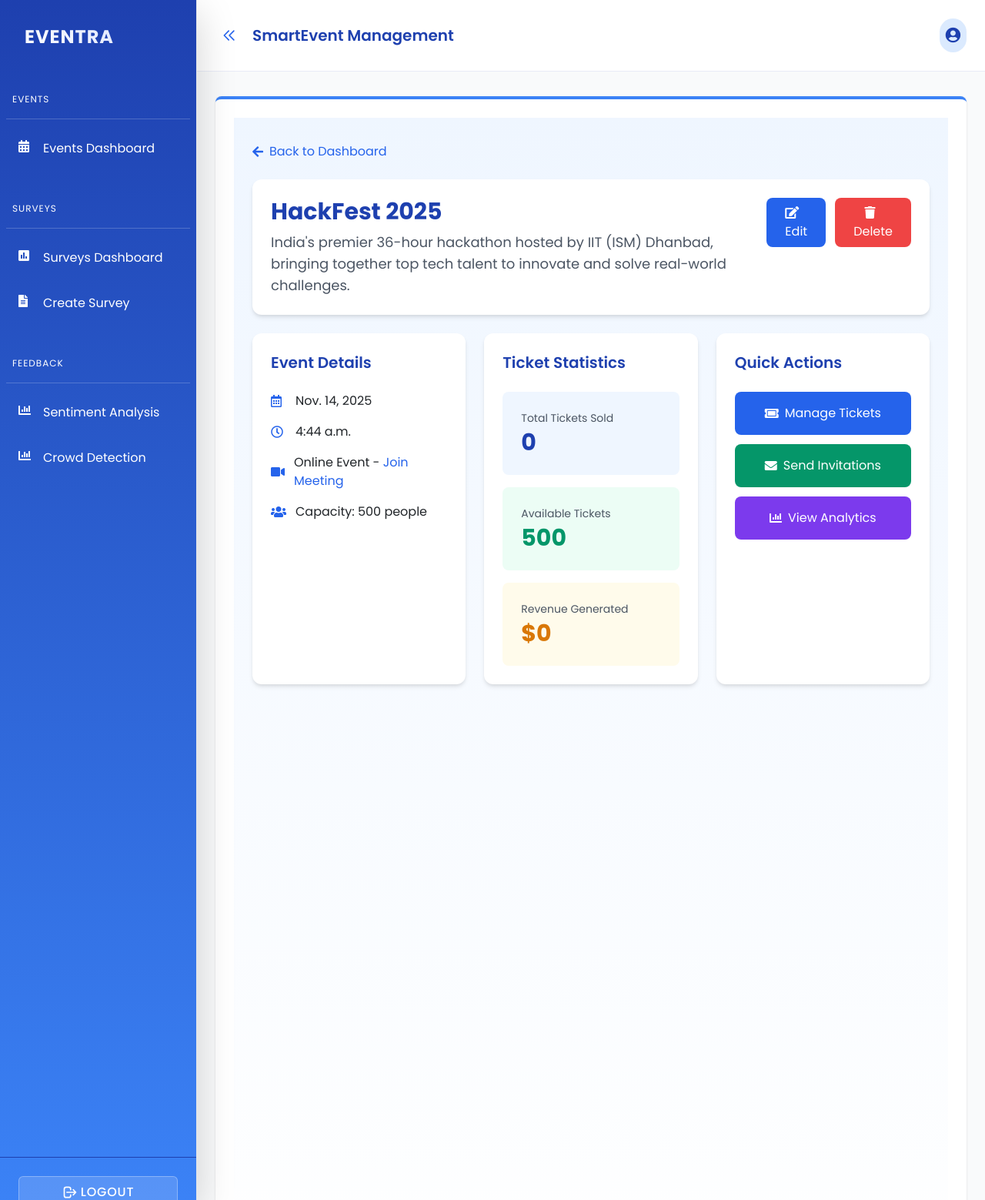
After one commit to gitone912/parasite_hackfest, a Django app: page /event/1/ in a window 1280 px wide. The commit adds this page. Shown: the whole page at 77% size. Run offline with Django 4.2, Linux system fonts and the light colour scheme; a user stored in the database is signed in; data comes from the database, SQL or seed files in the repository; both versions use the stored data as it was after the commit; some libraries are stand-ins or nearby versions.

Commit message:
event details

```diff
--- a/app/urls.py
+++ b/app/urls.py
@@ -33,5 +33,6 @@ urlpatterns = [
     path('analyze-sentiment/<int:feedback_id>/', views.analyze_sentiment, name='analyze_sentiment'),
     path('perform_sentiment_analysis/<int:feedback_id>/', views.perform_sentiment_analysis, name='perform_sentiment_analysis'),
     path('crowd-detection/', views.crowdDetection, name='crowd_detection'),
+    path('event/<int:event_id>/', views.event_details, name='event_details'),
 
 ]
--- a/app/views.py
+++ b/app/views.py
@@ -479,3 +479,8 @@ def perform_sentiment_analysis(request, feedback_id):
 @login_required(login_url='/login')
 def crowdDetection(request):
     return render(request, 'crowdDetection.html')
+
+@login_required(login_url='/login')
+def event_details(request, event_id):
+    event = get_object_or_404(Event, id=event_id, created_by=request.user)
+    return render(request, 'event_details.html', {'event': event})
--- a/templates/dashboard.html
+++ b/templates/dashboard.html
@@ -127,6 +127,7 @@
                 </div>
 
                 <div class="p-6">
+                    <a href="{% url 'event_details' event.id %}" class="block">
                         <h2 class="text-xl font-semibold mb-2 text-blue-800">{{ event.title }}</h2>
                         <p class="text-gray-600 mb-4 line-clamp-2">{{ event.description }}</p>
 
@@ -154,6 +155,7 @@
                                 <span>Capacity: {{ event.capacity }} people</span>
                             </div>
                         </div>
+                    </a>
                 </div>
             </div>
             {% empty %}
--- /dev/null
+++ b/templates/event_details.html
@@ -0,0 +1,142 @@
+{% extends 'home.html' %}
+{% block title %}{{ event.title }} - Event Details{% endblock %}
+
+{% block body %}
+<div class="bg-gradient-to-b from-blue-50 to-white min-h-screen py-8">
+    <div class="container mx-auto px-4">
+        <!-- Back Button -->
+        <a href="{% url 'dashboard' %}?type=events" class="inline-flex items-center text-blue-600 mb-6 hover:text-blue-700">
+            <i class="fas fa-arrow-left mr-2"></i>
+            Back to Dashboard
+        </a>
+
+        <!-- Event Header -->
+        <div class="bg-white rounded-xl shadow-md p-6 mb-6">
+            <div class="flex justify-between items-start">
+                <div>
+                    <h1 class="text-3xl font-bold text-blue-800 mb-2">{{ event.title }}</h1>
+                    <p class="text-gray-600 text-lg">{{ event.description }}</p>
+                </div>
+                <div class="flex space-x-3">
+                    <a href="{% url 'edit_event' event.id %}" class="bg-blue-600 text-white px-4 py-2 rounded-lg hover:bg-blue-700 transition-all">
+                        <i class="fas fa-edit mr-2"></i>Edit
+                    </a>
+                    <button onclick="confirmDelete('{{ event.id }}')" class="bg-red-500 text-white px-4 py-2 rounded-lg hover:bg-red-600 transition-all">
+                        <i class="fas fa-trash mr-2"></i>Delete
+                    </button>
+                </div>
+            </div>
+        </div>
+
+        <!-- Event Details Grid -->
+        <div class="grid grid-cols-1 md:grid-cols-3 gap-6">
+            <!-- Basic Information -->
+            <div class="bg-white rounded-xl shadow-md p-6">
+                <h2 class="text-xl font-semibold mb-4 text-blue-800">Event Details</h2>
+                <div class="space-y-4">
+                    <div class="flex items-center">
+                        <i class="far fa-calendar-alt w-6 text-blue-600"></i>
+                        <span class="ml-2">{{ event.date }}</span>
+                    </div>
+                    <div class="flex items-center">
+                        <i class="far fa-clock w-6 text-blue-600"></i>
+                        <span class="ml-2">{{ event.time }}</span>
+                    </div>
+                    <div class="flex items-center">
+                        <i class="fas {% if event.event_type == 'online' %}fa-video{% else %}fa-map-marker-alt{% endif %} w-6 text-blue-600"></i>
+                        <span class="ml-2">
+                            {% if event.event_type == 'online' %}
+                                Online Event - <a href="{{ event.meeting_link }}" class="text-blue-600 hover:underline" target="_blank">Join Meeting</a>
+                            {% else %}
+                                {{ event.location }}
+                            {% endif %}
+                        </span>
+                    </div>
+                    <div class="flex items-center">
+                        <i class="fas fa-users w-6 text-blue-600"></i>
+                        <span class="ml-2">Capacity: {{ event.capacity }} people</span>
+                    </div>
+                </div>
+            </div>
+
+            <!-- Ticket Statistics -->
+            <div class="bg-white rounded-xl shadow-md p-6">
+                <h2 class="text-xl font-semibold mb-4 text-blue-800">Ticket Statistics</h2>
+                <div class="space-y-4">
+                    <div class="bg-blue-50 p-4 rounded-lg">
+                        <div class="text-sm text-gray-600 mb-1">Total Tickets Sold</div>
+                        <div class="text-3xl font-bold text-blue-800">0</div>
+                    </div>
+                    <div class="bg-green-50 p-4 rounded-lg">
+                        <div class="text-sm text-gray-600 mb-1">Available Tickets</div>
+                        <div class="text-3xl font-bold text-green-600">{{ event.capacity }}</div>
+                    </div>
+                    <div class="bg-yellow-50 p-4 rounded-lg">
+                        <div class="text-sm text-gray-600 mb-1">Revenue Generated</div>
+                        <div class="text-3xl font-bold text-yellow-600">$0</div>
+                    </div>
+                </div>
+            </div>
+
+            <!-- Quick Actions -->
+            <div class="bg-white rounded-xl shadow-md p-6">
+                <h2 class="text-xl font-semibold mb-4 text-blue-800">Quick Actions</h2>
+                <div class="space-y-3">
+                    <button class="w-full bg-blue-600 text-white px-4 py-3 rounded-lg hover:bg-blue-700 transition-all flex items-center justify-center">
+                        <i class="fas fa-ticket-alt mr-2"></i>
+                        Manage Tickets
+                    </button>
+                    <button class="w-full bg-green-600 text-white px-4 py-3 rounded-lg hover:bg-green-700 transition-all flex items-center justify-center">
+                        <i class="fas fa-envelope mr-2"></i>
+                        Send Invitations
+                    </button>
+                    <button class="w-full bg-purple-600 text-white px-4 py-3 rounded-lg hover:bg-purple-700 transition-all flex items-center justify-center">
+                        <i class="fas fa-chart-bar mr-2"></i>
+                        View Analytics
+                    </button>
+                </div>
+            </div>
+        </div>
+    </div>
+</div>
+
+<!-- Delete Confirmation Modal -->
+<div id="deleteModal" class="fixed inset-0 bg-black bg-opacity-70 hidden items-center justify-center z-50">
+    <div class="bg-white p-8 rounded-xl shadow-xl w-[400px] max-w-full mx-4">
+        <div class="text-center mb-6">
+            <div class="inline-flex items-center justify-center w-16 h-16 rounded-full bg-red-100 text-red-500 mb-4">
+                <i class="fas fa-exclamation-triangle text-2xl"></i>
+            </div>
+            <h3 class="text-xl font-bold mb-2">Confirm Delete</h3>
+            <p class="text-gray-600">Are you sure you want to delete this event? This action cannot be undone.</p>
+        </div>
+        <div class="flex justify-center space-x-4">
+            <button onclick="closeDeleteModal()" class="px-6 py-3 bg-gray-200 text-gray-700 rounded-lg hover:bg-gray-300 transition-all font-medium">
+                Cancel
+            </button>
+            <form id="deleteForm" method="POST" class="inline">
+                {% csrf_token %}
+                <button type="submit" class="bg-red-500 text-white px-6 py-3 rounded-lg hover:bg-red-600 transition-all font-medium">
+                    Delete
+                </button>
+            </form>
+        </div>
+    </div>
+</div>
+
+<script>
+function confirmDelete(eventId) {
+    const modal = document.getElementById('deleteModal');
+    const form = document.getElementById('deleteForm');
+    form.action = `/delete-event/${eventId}/`;
+    modal.classList.remove('hidden');
+    modal.classList.add('flex');
+}
+
+function closeDeleteModal() {
+    const modal = document.getElementById('deleteModal');
+    modal.classList.add('hidden');
+    modal.classList.remove('flex');
+}
+</script>
+{% endblock %}
```
Also changed, not shown: db.sqlite3. Lines whose indentation alone changed are shown as unchanged.
